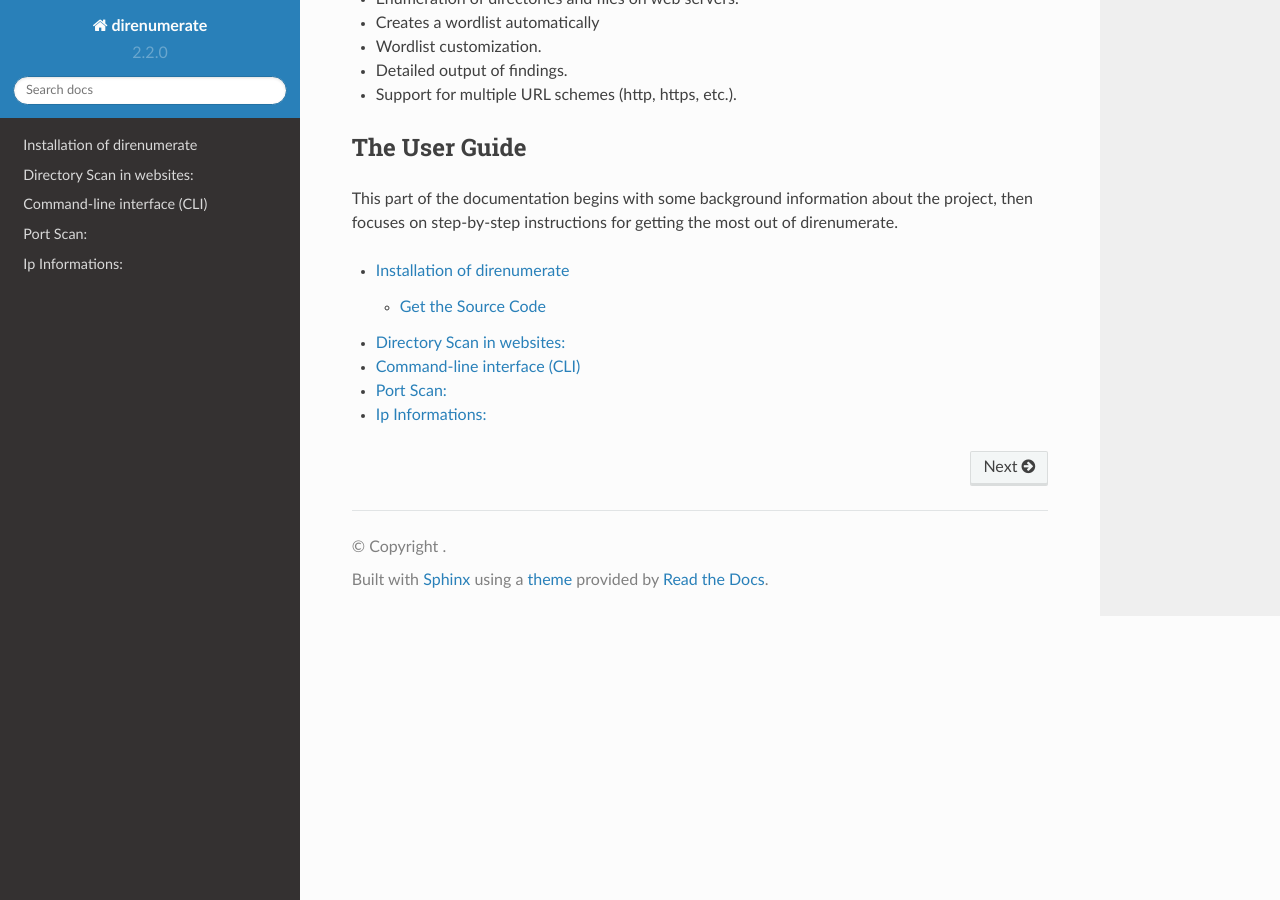
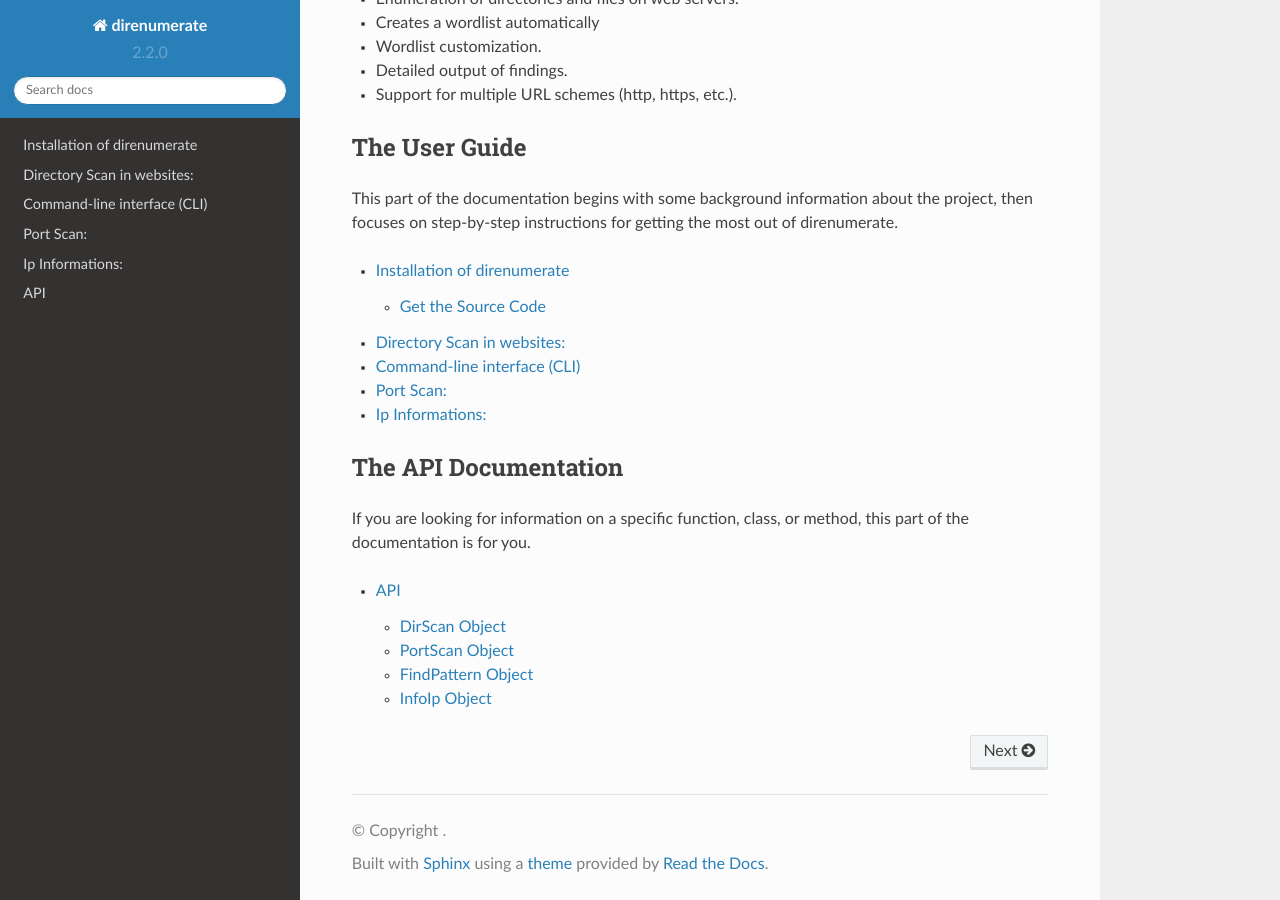
Before and after one commit to JuanBindez/direnumerate, a Sphinx documentation site: the page built from docs/index.rst, in a window 1280 px wide and 900 px high, scrolled down 633 px. Built offline with Sphinx 7.4.7 and the Read the Docs theme 2.0.0, drawn with Linux system fonts in a browser that asks for light colours.

Commit message:
Update index.rst

```diff
--- a/docs/index.rst
+++ b/docs/index.rst
@@ -51,3 +51,15 @@ of direnumerate.
    user/cli
    user/portscan
    user/infoip
+
+
+The API Documentation
+-----------------------------
+
+If you are looking for information on a specific function, class, or method,
+this part of the documentation is for you.
+
+.. toctree::
+   :maxdepth: 2
+
+   api
```
